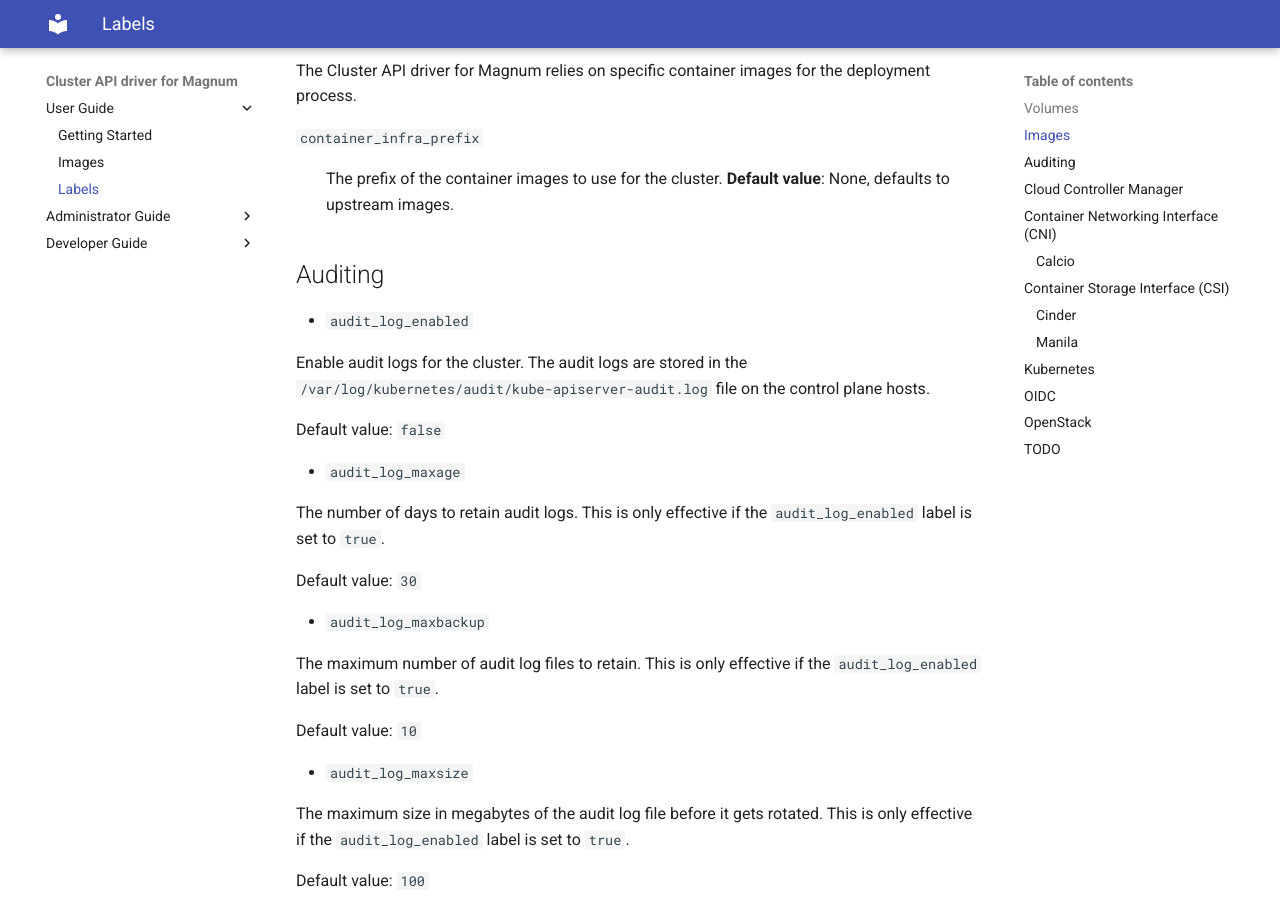
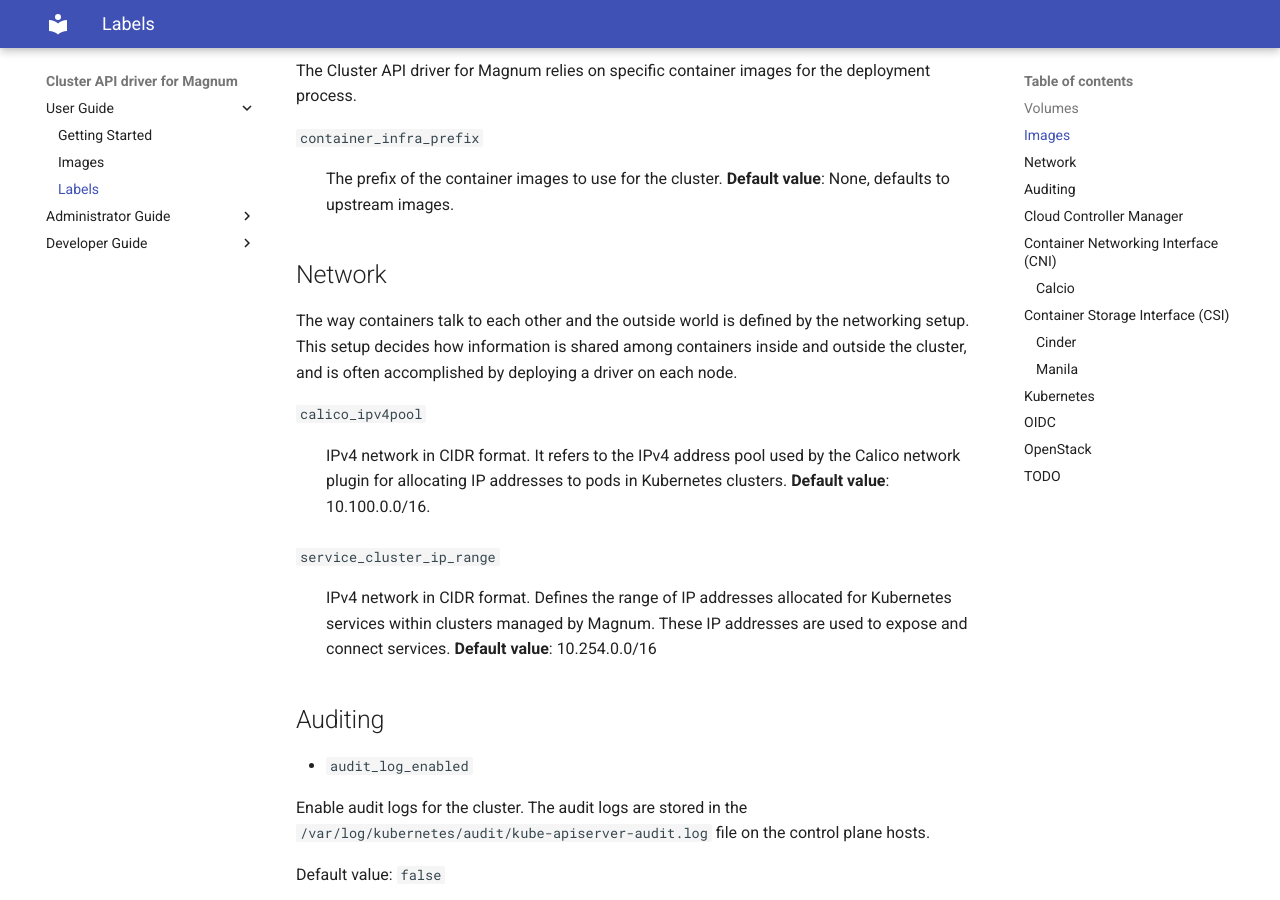
Before and after one commit to vexxhost/magnum-cluster-api, an MkDocs documentation site: the page built from docs/user/labels.md, in a window 1280 px wide and 900 px high, scrolled down 853 px. Built offline with MkDocs 1.6.1 and Material for MkDocs 9.7.7, drawn with Linux system fonts in a browser that asks for light colours.

Commit message:
Added label explanations for 'calico_ipv4pool' and 'service_cluster_ip_range' in labels.md documentation

```diff
--- a/docs/user/labels.md
+++ b/docs/user/labels.md
@@ -38,6 +38,25 @@
 
 :   The prefix of the container images to use for the cluster.
     **Default value**: None, defaults to upstream images.
+
+## Network
+
+The way containers talk to each other and the outside world is defined by the networking setup.
+This setup decides how information is shared among containers inside and outside the cluster, and
+is often accomplished by deploying a driver on each node.
+
+`calico_ipv4pool`
+
+:   IPv4 network in CIDR format.
+    It refers to the IPv4 address pool used by the Calico network plugin for allocating IP addresses to pods in Kubernetes clusters.
+    **Default value**: 10.100.0.0/16.
+
+`service_cluster_ip_range`
+
+:   IPv4 network in CIDR format.
+    Defines the range of IP addresses allocated for Kubernetes services within clusters managed by Magnum.
+    These IP addresses are used to expose and connect services.
+    **Default value**: 10.254.0.0/16
 
 ## Auditing
 
```
